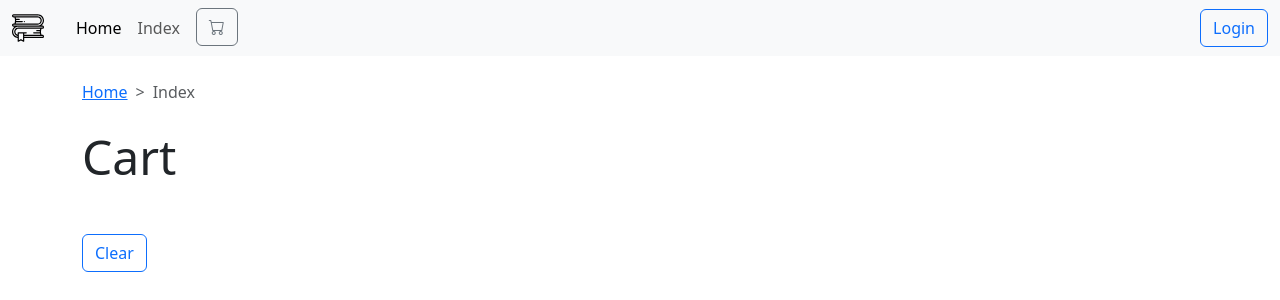
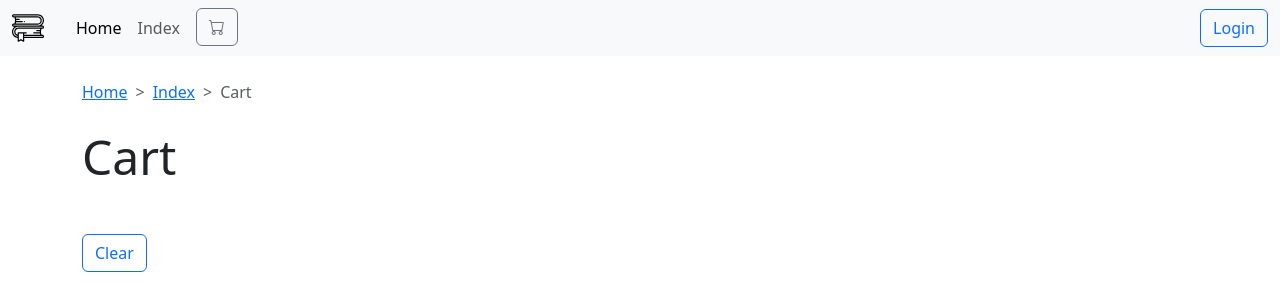
Before and after one commit to trngl8/library-project, a Flask app: page /cart in a window 1280 px wide. Shown: the top 300 px of the page. Run offline with Flask 3, Linux system fonts and the light colour scheme; some libraries are stand-ins or nearby versions.

Commit message:
cart fixes

```diff
--- a/index.py
+++ b/index.py
@@ -8,7 +8,6 @@ from flask_bootstrap import Bootstrap5
 from forms import OrderForm
 from storage import DataStorage
 from library import Library
-from library import Cart
 from processing import Processing
 
 app = Flask(__name__)
@@ -99,6 +98,11 @@ def cart_index():
         cart.clear()
         if 'cart' in session:
             session.pop('cart', None)
+    if 'cart' in session and 'items' in session['cart']:
+        cart.clear()
+        cart_data = session['cart']
+        for item in cart_data['items']:
+            cart.add_item(item)
     return make_response(render_template('cart.html', library=library, user=user, cart=cart))
 
 
@@ -112,10 +116,27 @@ def add_to_cart(book_id):
     else:
         cart_data = session['cart']
 
-    cart = library.cart
-    item = library.get_repository('books').find(book_id)
-    cart.add_item(item)
-    cart_data['items'].append({'id': item.id, 'title': item.title})
+    book = library.get_repository('books').find(book_id)
+
+    ids = [item['id'] for item in cart_data['items']]
+    if book.id not in ids:
+        cart_data['items'].append({'id': book.id, 'title': book.title})
+        cart_data['count_items'] = len(cart_data['items'])
+        session['cart'] = cart_data
+
+    return {
+        "result": cart_data['count_items'],
+    }
+
+
+@app.route('/cart/<int:book_id>/remove', methods=["POST"])
+def remove_from_cart(book_id):
+    book = library.get_repository('books').find(book_id)
+    cart_data = session['cart']
+    for item in cart_data['items']:
+        if item['id'] == book.id:
+            cart_data['items'].remove(item)
+            break
     cart_data['count_items'] = len(cart_data['items'])
     session['cart'] = cart_data
 
--- a/static/js/cart.js
+++ b/static/js/cart.js
@@ -1,12 +1,13 @@
-function addToCart(el, book_id) {
+function addToCart(element, book_id) {
     const cart = document.getElementById("cart_top")
     const cart_count = document.getElementById("cart_top_count")
     const cart_count_items = document.getElementById("cart_top_count_items")
-  const order_button = document.getElementById("order_button")
-  const url = order_button.dataset.order_url
+    const url = element.dataset.url
+
     let data = new FormData()
     data.append("book_id", book_id)
     data.append("quantity", 1)
+
     fetch(url, {
         "method": "POST",
         "body": data,
@@ -22,3 +23,30 @@ function addToCart(el, book_id) {
         error => console.log(error)
     );
 }
+
+function removeFromCart(element, book_id) {
+    const cart = document.getElementById("cart_top")
+    const cart_count = document.getElementById("cart_top_count")
+    const cart_count_items = document.getElementById("cart_top_count_items")
+    const url = element.dataset.url
+
+    let data = new FormData()
+    data.append("book_id", book_id)
+    data.append("quantity", 1)
+
+    fetch(url, {
+        "method": "POST",
+        "body": data,
+        })
+    .then(response => response.json())
+    .then(
+        result => cart_count_items.innerHTML = result.result,
+        element.parentElement.parentElement.remove(),
+        cart.classList.remove("btn-outline-secondary"),
+        cart.classList.add("btn-outline-danger"),
+        cart_count.classList.remove("d-none"), // TODO: check if cart is empty
+    )
+    .catch(
+        error => console.log(error)
+    );
+}
--- a/templates/book.html
+++ b/templates/book.html
@@ -50,7 +50,7 @@
               </div>
             </div>
             <a href="{{ url_for('order', book_id=book.id) }}" class="btn btn-outline-primary" title="Borrow">Order</a>
-            <button type="button" id="order_button" onclick="addToCart(this, {{ book.id }})" data-order_url="{{ url_for('add_to_cart', book_id=book.id)}}" class="btn btn-outline-primary" title="Borrow">Add to cart</button>
+            <button type="button" id="order_button" onclick="addToCart(this, {{ book.id }})" data-url="{{ url_for('add_to_cart', book_id=book.id)}}" class="btn btn-outline-primary" title="Borrow">Add to cart</button>
         </div>
     </div>
 
--- a/templates/cart.html
+++ b/templates/cart.html
@@ -1,15 +1,39 @@
 {% extends 'blank.html' %}
+
+{% block scripts %}
+  {{ super() }}
+  <script src="{{ url_for('static', filename='js/cart.js') }}"></script>
+{% endblock %}
+
+{% block breadcrumbs %}
+<li class="breadcrumb-item"><a href="{{ url_for('home') }}">Home</a></li>
+<li class="breadcrumb-item"><a href="{{ url_for('index') }}">Index</a></li>
+<li class="breadcrumb-item active" aria-current="page">Cart</li>
+{% endblock %}
 
 {% block content %}
 <div class="container p-0">
   <div class="col">
     <h1 class="display-5 mb-5">Cart</h1>
     {% if cart.items|length > 0 %}
-      <div class="list-group">
+      <table class="table">
+        <thead>
+          <tr>
+            <th scope="col">#</th>
+            <th scope="col">Title</th>
+            <th scope="col">Actions</th>
+          </tr>
+        </thead>
+        <tbody>
         {% for book in cart.items %}
-        <a href="{{ url_for('book', book_id=book.id) }}" class="list-group-item list-group-item-action">{{ book.title }}</a>
+          <tr>
+            <th scope="row">{{ loop.index }}</th>
+            <td>{{ book.title }}</td>
+            <td><a href="#" onclick="removeFromCart(this, {{ book.id }})" data-url="{{ url_for('remove_from_cart', book_id=book.id) }}" class="btn btn-sm btn-outline-primary">Remove</a></td>
+          </tr>
         {% endfor %}
-      </div>
+        </tbody>
+      </table>
     {% endif %}
     <form method="post">
       <button type="submit" class="btn btn-outline-primary">Clear</button>
```
Lines whose indentation alone changed are shown as unchanged.
